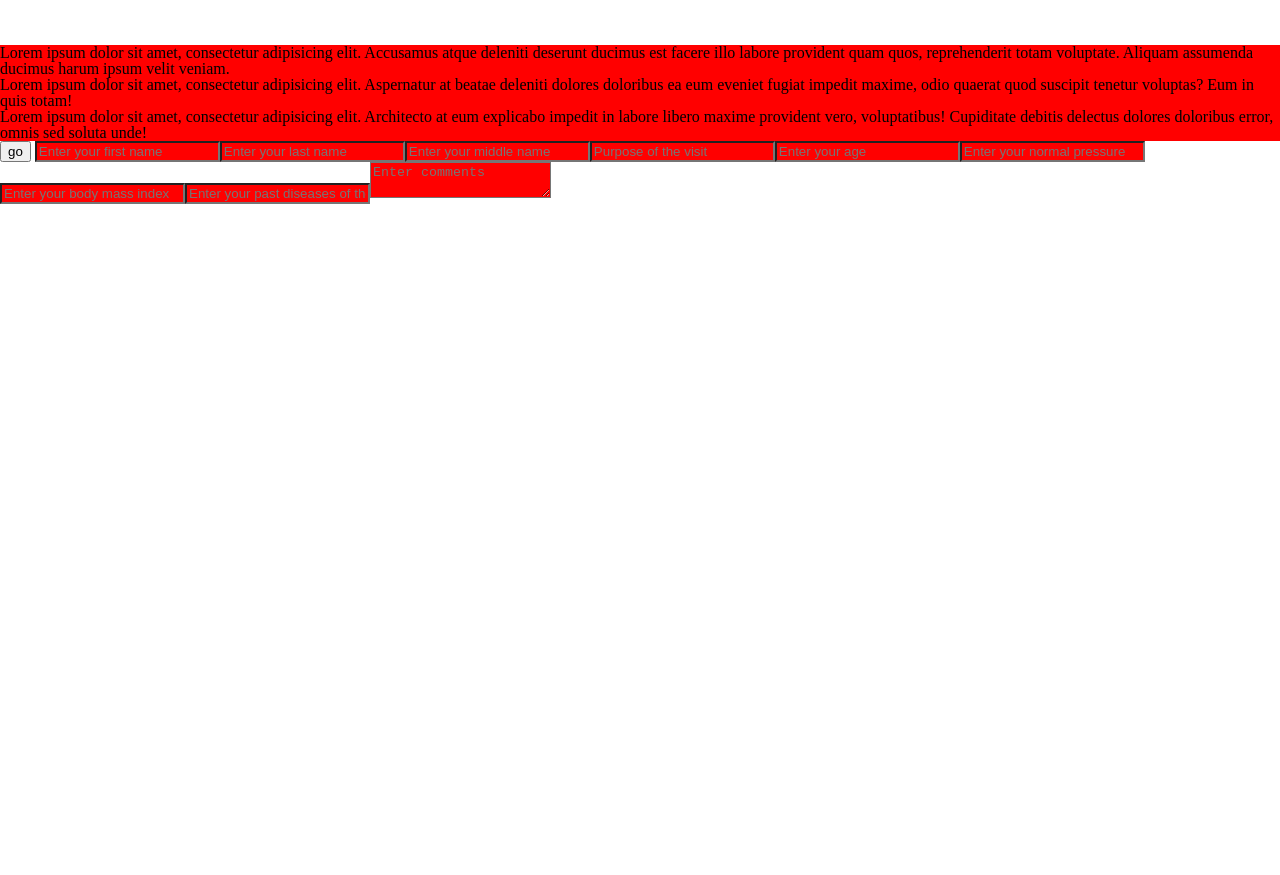
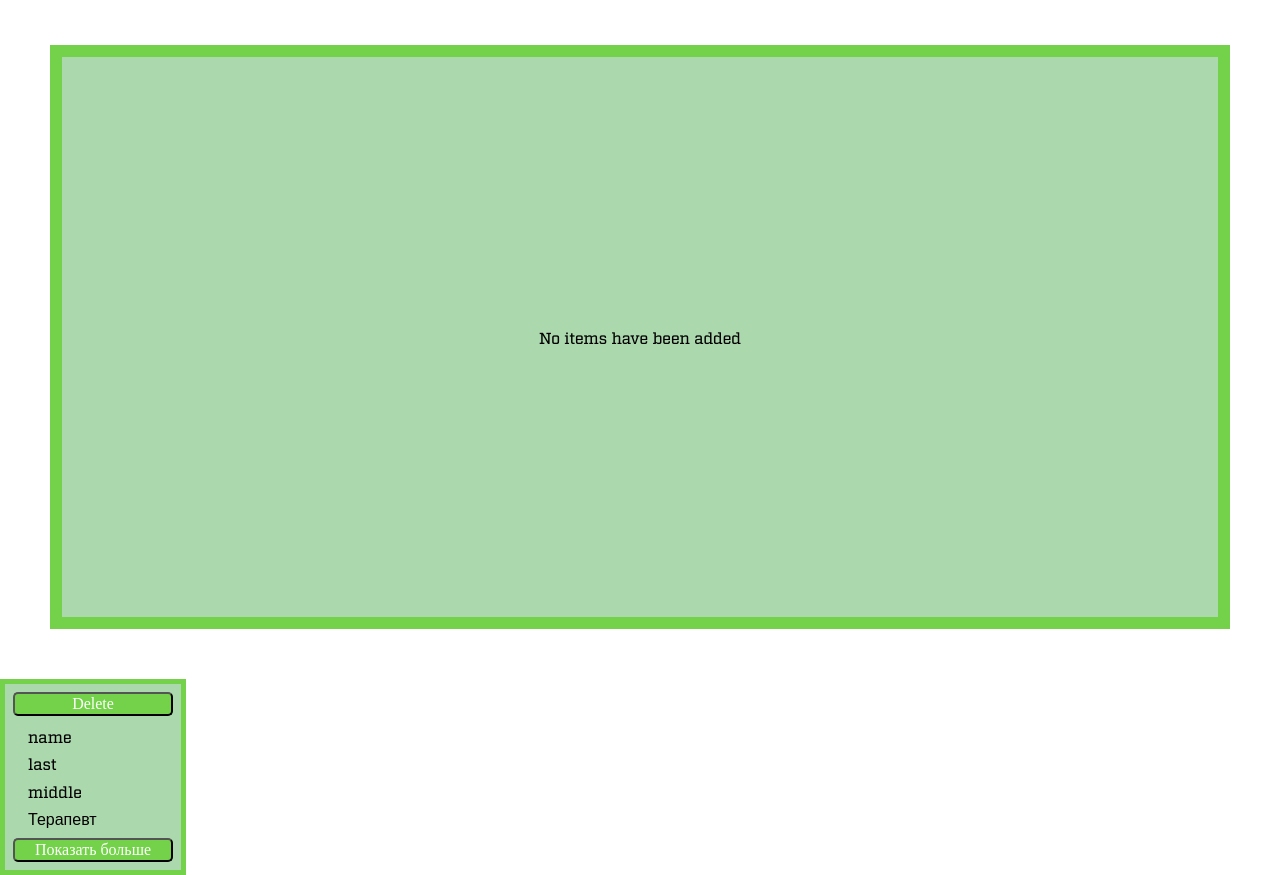
Before and after one commit to vashenko49/step-project-oop, a website with bundled scripts: page index.html in a window 1280 px wide. Shown: the part 136-1011 px from the top of the page. Before the commit the page ends 800 px from the top, so only its background shows below. Built offline with nearby package versions, Linux system fonts and the light colour scheme.

Commit message:
create cards generate and board

```diff
--- a/index.html
+++ b/index.html
@@ -10,16 +10,15 @@
     <link rel="icon" href="build/img/logo.png">
 </head>
 <body>
-<header class="header">
+<header class="header container">
     <a href="#" class="header__logo">
         <img class="header__logo-img" src="build/img/logo.png" alt="Logo image">
     </a>
     <button class="header__create-btn">Create card</button>
 </header>
-<p class="gogo">Lorem ipsum dolor sit amet, consectetur adipisicing elit. Accusamus atque deleniti deserunt ducimus est facere illo labore provident quam quos, reprehenderit totam voluptate. Aliquam assumenda ducimus harum ipsum velit veniam.</p>
-<p>Lorem ipsum dolor sit amet, consectetur adipisicing elit. Aspernatur at beatae deleniti dolores doloribus ea eum eveniet fugiat impedit maxime, odio quaerat quod suscipit tenetur voluptas? Eum in quis totam!</p>
-<p>Lorem ipsum dolor sit amet, consectetur adipisicing elit. Architecto at eum explicabo impedit in labore libero maxime provident vero, voluptatibus! Cupiditate debitis delectus dolores doloribus error, omnis sed soluta unde!</p>
-<button id="check">go</button>
+<main id="board" class="board container">
+    <p id="emptyBoard" draggable="true" class="board__inscription">No items have been added</p>
+</main>
 <script src="build/js/scripts.min.js"></script>
 </body>
 </html>
--- a/src/index.js
+++ b/src/index.js
@@ -1,12 +1,21 @@
 import {Cardiologist} from "./js/Classes/Cardiologist";
 import {Dentist} from "./js/Classes/Dentist";
 import {Therapist} from "./js/Classes/Therapist";
+import {generationСard} from "./js/cards";
+import {randomId} from "./js/commonFunction";
+export let globalObjectCards = {};
 
-document.body.appendChild(Cardiologist.createField());
-console.log(Dentist.createField());
-console.log(Therapist.createField());
+let board;
+globalObjectCards['test']= new Therapist('gogo','gogo','name','last','middle','fadssd');
+let card = generationСard('test');
+document.body.appendChild(card);
 
-let checl = document.getElementById('check');
-checl.addEventListener('click',function () {
-    console.log(Cardiologist.findField());
+
+window.addEventListener('load',function () {
+    board=document.getElementById('board');
+
 });
+
+let car = Cardiologist.createField();
+let den = Dentist.createField();
+let ther = Therapist.createField();
--- a/src/js/Classes/Cardiologist.js
+++ b/src/js/Classes/Cardiologist.js
@@ -3,8 +3,8 @@ import {createElement} from "../commonFunction";
 
 
 export class Cardiologist extends Visit{
-    constructor(purposeVisit,normalPressure,bodyMassIndex, pastIllnesses,age, firstName, lastName, middleName){
-        super(firstName, lastName, middleName, purposeVisit);
+    constructor(purposeVisit,normalPressure,bodyMassIndex, pastIllnesses,age, firstName, lastName, middleName, additionalComments){
+        super(firstName, lastName, middleName, purposeVisit, additionalComments);
         this.nameDoctor = "Кардиолог";
         this.age=age;
         this.normalPressure = normalPressure;
--- a/src/js/Classes/Dentist.js
+++ b/src/js/Classes/Dentist.js
@@ -2,8 +2,8 @@ import {Visit} from "./Visit";
 import {createElement} from "../commonFunction";
 
 export class Dentist extends Visit{
-    constructor(purposeVisit,lastVisit,firstName, lastName, middleName){
-        super(firstName, lastName, middleName, purposeVisit);
+    constructor(purposeVisit,lastVisit,firstName, lastName, middleName, additionalComments){
+        super(firstName, lastName, middleName, purposeVisit, additionalComments);
         this.lastVisit = lastVisit;
         this.nameDoctor = "Стоматолог";
     }
--- a/src/js/Classes/Therapist.js
+++ b/src/js/Classes/Therapist.js
@@ -2,8 +2,8 @@ import {Visit} from "./Visit";
 import {createElement} from "../commonFunction";
 
 export class Therapist extends Visit {
-    constructor(purposeVisit,age,firstName, lastName, middleName){
-        super(firstName, lastName, middleName, purposeVisit);
+    constructor(purposeVisit,age,firstName, lastName, middleName, additionalComments){
+        super(firstName, lastName, middleName, purposeVisit, additionalComments);
         this.age=age;
         this.nameDoctor = "Терапевт";
     }
--- a/src/js/Classes/Visit.js
+++ b/src/js/Classes/Visit.js
@@ -1,12 +1,12 @@
 import {createElement} from "../commonFunction";
 
 export class Visit {
-    constructor(firstName, lastName, middleName, purposeVisit) {
+    constructor(firstName, lastName, middleName, purposeVisit,additionalComments='No comments' ) {
         this.firstName = firstName;
         this.lastName = lastName;
         this.middleName = middleName;
         this.purposeVisit = purposeVisit;
-        this.additionalComments = "No comments"
+        this.additionalComments = additionalComments;
     }
     static createField(){
         let fragment = document.createDocumentFragment();
--- a/src/js/DragAndDrop.js
+++ b/src/js/DragAndDrop.js
@@ -0,0 +1,23 @@
+export function dragStart() {
+
+}
+
+export function dragEnd() {
+
+}
+
+export function dragOver() {
+
+}
+
+export function dragEnter() {
+
+}
+
+export function dragLeave() {
+
+}
+
+export function dragDrop() {
+
+}
--- a/src/js/cards.js
+++ b/src/js/cards.js
@@ -0,0 +1,40 @@
+import {createElement} from "./commonFunction";
+import {globalObjectCards} from "../index";
+
+export function generationСard (id) {
+    let card = createElement('div',['card'],id);
+    let buttonClose = createElement('button',["card__delete"]);
+    buttonClose.innerHTML="Delete";
+    buttonClose.addEventListener('click',function () {
+       delete globalObjectCards[id];
+       card.remove();
+        /**
+         * подключить функцию перезаписи globalObjectCards в localStorg
+         */
+        /**
+         * если не будет что делать можно создать модальное окно про успешное удаленее
+         */
+    });
+    card.appendChild(buttonClose);
+    if(globalObjectCards[id]){
+        card.appendChild(createElement('p',['card__item'],"","",false,globalObjectCards[id]['firstName']));
+        card.appendChild(createElement('p',['card__item'],"","",false,globalObjectCards[id]['lastName']));
+        card.appendChild(createElement('p',['card__item'],"","",false,globalObjectCards[id]['middleName']));
+        card.appendChild(createElement('p',['card__item'],"","",false,globalObjectCards[id]['nameDoctor']));
+    }else {
+        throw Error("not found id")
+    }
+
+    let buttonAdditionInf = createElement('button',['card__more']);
+    buttonAdditionInf.innerHTML = "Показать больше";
+    buttonAdditionInf.addEventListener('click',function () {
+        /**
+         * сгенерить диалоговое окно с информацие про карточку
+          */
+        console.log(globalObjectCards[id]);
+    });
+
+    card.appendChild(buttonAdditionInf);
+    card.draggable=true;
+    return card;
+}
--- a/src/js/commonFunction.js
+++ b/src/js/commonFunction.js
@@ -1,4 +1,4 @@
-export function createElement(tag,classCSSArray=[], id="", placeHolder="",required =false) {
+export function createElement(tag,classCSSArray=[], id="", placeHolder="",required =false,text ="") {
     if(tag){
         let element = document.createElement(tag);
         if(Array.isArray(classCSSArray)){
@@ -14,6 +14,9 @@ export function createElement(tag,classCSSArray=[], id="", placeHolder="",requir
             if(required){
                 element.required = required;
             }
+            if(text){
+                element.innerHTML = text;
+            }
         }else {
             throw Error('didn\'t pass array classes css')
         }
@@ -22,3 +25,7 @@ export function createElement(tag,classCSSArray=[], id="", placeHolder="",requir
         throw Error('didn’t pass tag')
     }
 }
+
+export function randomId(){
+    return `f${(+new Date).toString(16)}`
+}
--- a/src/style/board.scss
+++ b/src/style/board.scss
@@ -0,0 +1,14 @@
+.board{
+ @extend %margin;
+  border: 12px solid $main-color;
+  background-color: $bg-color;
+  position: relative;
+  height: 70vh;
+  &__inscription{
+    position: absolute;
+    top: 50%;
+    left: 50%;
+    transform: translate(-50%,-50%);
+    font-family: $font-family;
+  }
+}
--- a/src/style/card.scss
+++ b/src/style/card.scss
@@ -1,7 +1,30 @@
-.something{
-  background-color: red;
+.card{
+  //position: absolute;
+
+  height: 170px;
+  width: 160px;
+  padding: 8px;
+  border: 5px solid $main-color;
+  background-color: $bg-color;
+  justify-content: space-between;
+  display: flex;
+  flex-direction: column;
+  &__item{
+    margin-left: 15px;
+    font-family: $font-family;
+    word-wrap: break-word;
+  }
+  &__delete, &__more{
+    background-color: $main-color;
+    border-radius: 5px;
+    font-size: 16px;
+    font-family: inherit;
+    color: #fff;
+    cursor: pointer;
+    outline: none;
+    transition: 0.3s background-color ease;
+  }
+  &__more{
+
+  }
 }
-
-p{
-  background: red;
-}
--- a/src/style/header.scss
+++ b/src/style/header.scss
@@ -1,7 +1,7 @@
 .header {
   display: flex;
   justify-content: space-between;
-  margin: 50px 15%;
+  @extend %margin;
   padding: 10px;
   background-color: $bg-color;
   font-size: 20px;
--- a/src/style/main.scss
+++ b/src/style/main.scss
@@ -1,8 +1,16 @@
 $font-family: Factoria, sans-serif;
 $bg-color: #acd8ad;
 $main-color: #74d24a;
+%margin{
+   margin: 50px 50px;
+}
+.container{
+   min-width: 600px;
+}
+
 
 @import "reset";
 @import "font";
 @import "header";
+@import "board";
 @import "card";
```
Also changed, not shown: build/js/scripts.min.js, build/style/styles.min.css.
